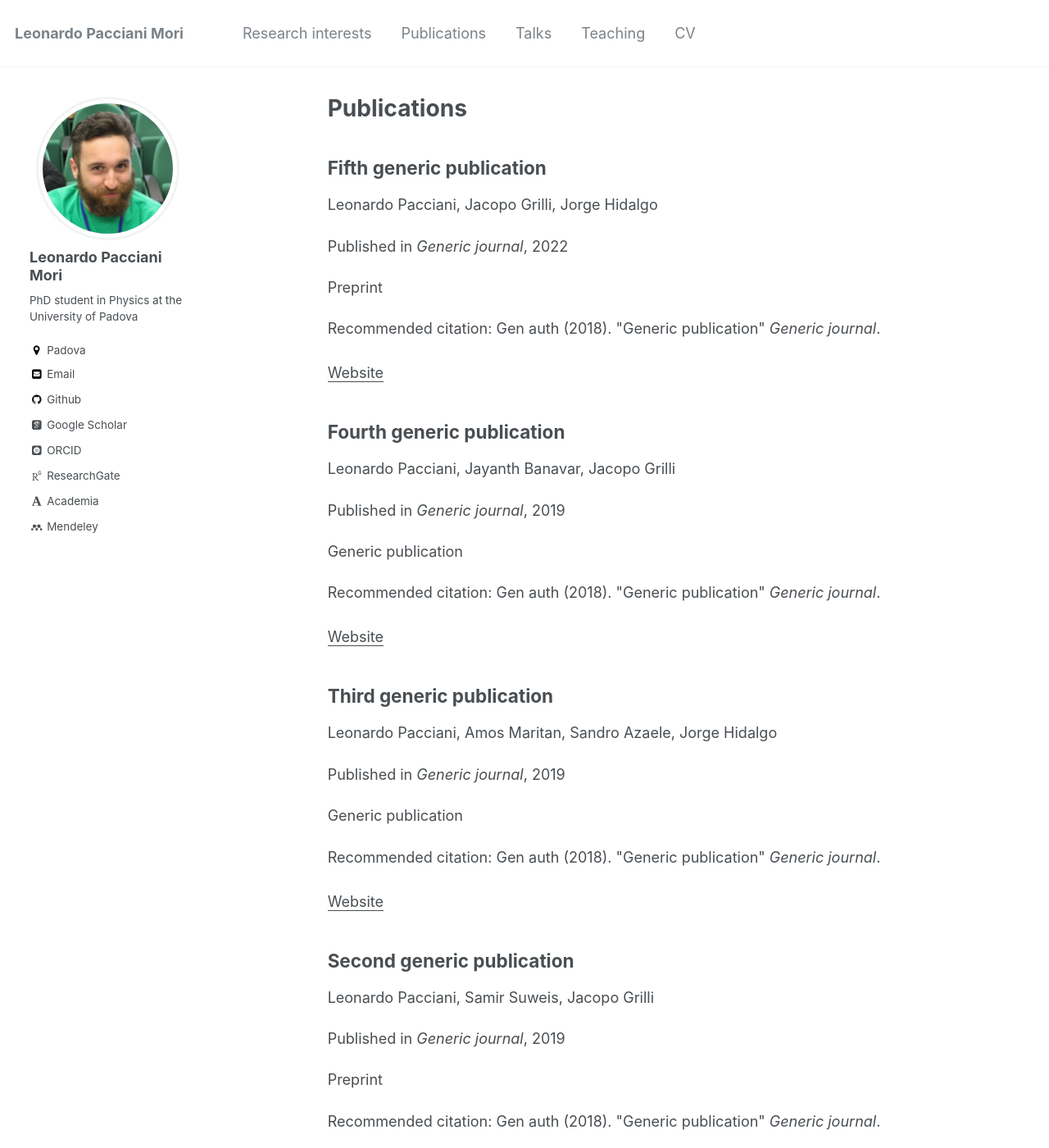
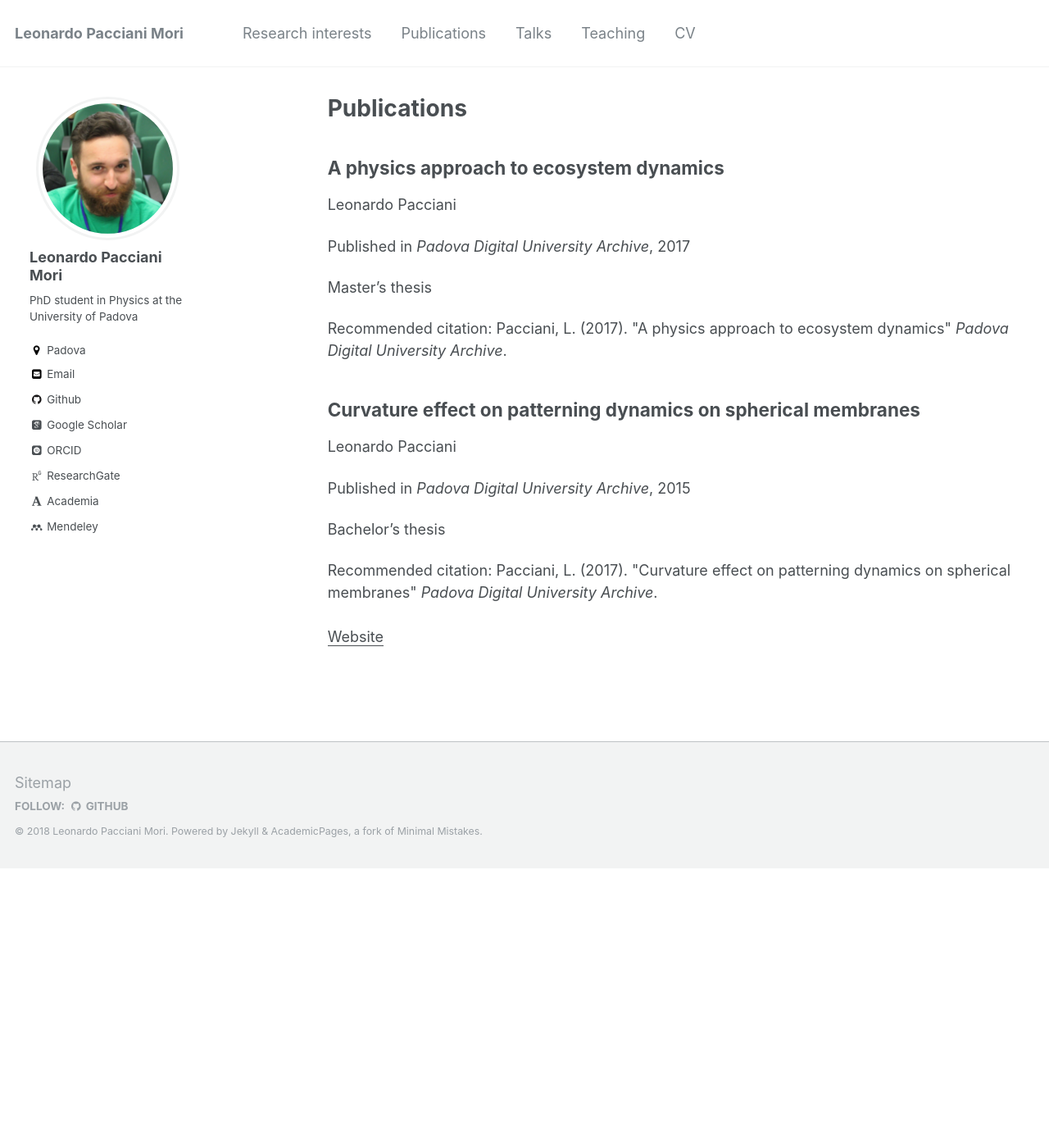
Before and after one commit to suweis/suweis.github.io, a Jekyll site: the page built from _pages/publications.md, in a window 1280 px wide and 1400 px high. Shown: the whole window at 82% size. Built offline with Jekyll 4.4.1, drawn with Linux system fonts in a browser that asks for light colours; nearby versions of some CDN libraries; some web fonts are replaced; some of the changed text lies outside the part shown.

Commit message:
Ristabiliti parametri precedenti

```diff
--- a/_publications/2018-mm-dd-publication.md
+++ /dev/null
@@ -1,14 +0,0 @@
----
-title: "First generic publication"
-collection: publications
-permalink: /publication/2018-mm-dd-publication
-excerpt: ""
-date: 2018-01-01
-venue: 'Generic journal'
-authors: 'Leonardo Pacciani, Amos Maritan, Samir Suweis, Jacopo Grilli'
-paperurl: 'http://google.com'
-citation: 'Gen auth (2018). &quot;Generic publication&quot; <i>Generic journal</i>.'
----
-
-## Abstract
-Generic abstract.
--- a/_publications/2022-mm-dd-publication.md
+++ /dev/null
@@ -1,14 +0,0 @@
----
-title: "Fifth generic publication"
-collection: publications
-permalink: /publication/2019-mm-dd-publication
-excerpt: "Preprint"
-date: 2022-01-01
-venue: 'Generic journal'
-authors: 'Leonardo Pacciani, Jacopo Grilli, Jorge Hidalgo'
-paperurl: 'http://google.com'
-citation: 'Gen auth (2018). &quot;Generic publication&quot; <i>Generic journal</i>.'
----
-
-## Abstract
-Generic abstract.
--- a/collab_net/hyperlinks.txt
+++ b/collab_net/hyperlinks.txt
@@ -1 +1 @@
-https://scholar.google.com/scholar?hl=en&as_sdt=0%2C5&q=Amos+Maritan https://scholar.google.com/scholar?hl=en&as_sdt=0%2C5&q=Samir+Suweis https://scholar.google.com/scholar?hl=en&as_sdt=0%2C5&q=Jacopo+Grilli https://scholar.google.com/scholar?hl=en&as_sdt=0%2C5&q=Sandro+Azaele https://scholar.google.com/scholar?hl=en&as_sdt=0%2C5&q=Jorge+Hidalgo https://scholar.google.com/scholar?hl=en&as_sdt=0%2C5&q=Jayanth+Banavar http://tesi.cab.unipd.it/49409/ http://tesi.cab.unipd.it/57004/ http://google.com http://google.com http://google.com http://google.com http://google.com
+http://tesi.cab.unipd.it/49409/ http://tesi.cab.unipd.it/57004/
```
Also changed, not shown: _pages/about.md (+3 -2 lines), _publications/2019-mm-dd-publication.md (deleted, +0 -14 lines), _publications/2020-mm-dd-publication.md (deleted, +0 -14 lines), _publications/2021-mm-dd-publication.md (deleted, +0 -14 lines), collab_net/links.txt (+2 -12 lines), collab_net/network.html (+3 -3 lines), collab_net/nodes.txt (+2 -13 lines).
